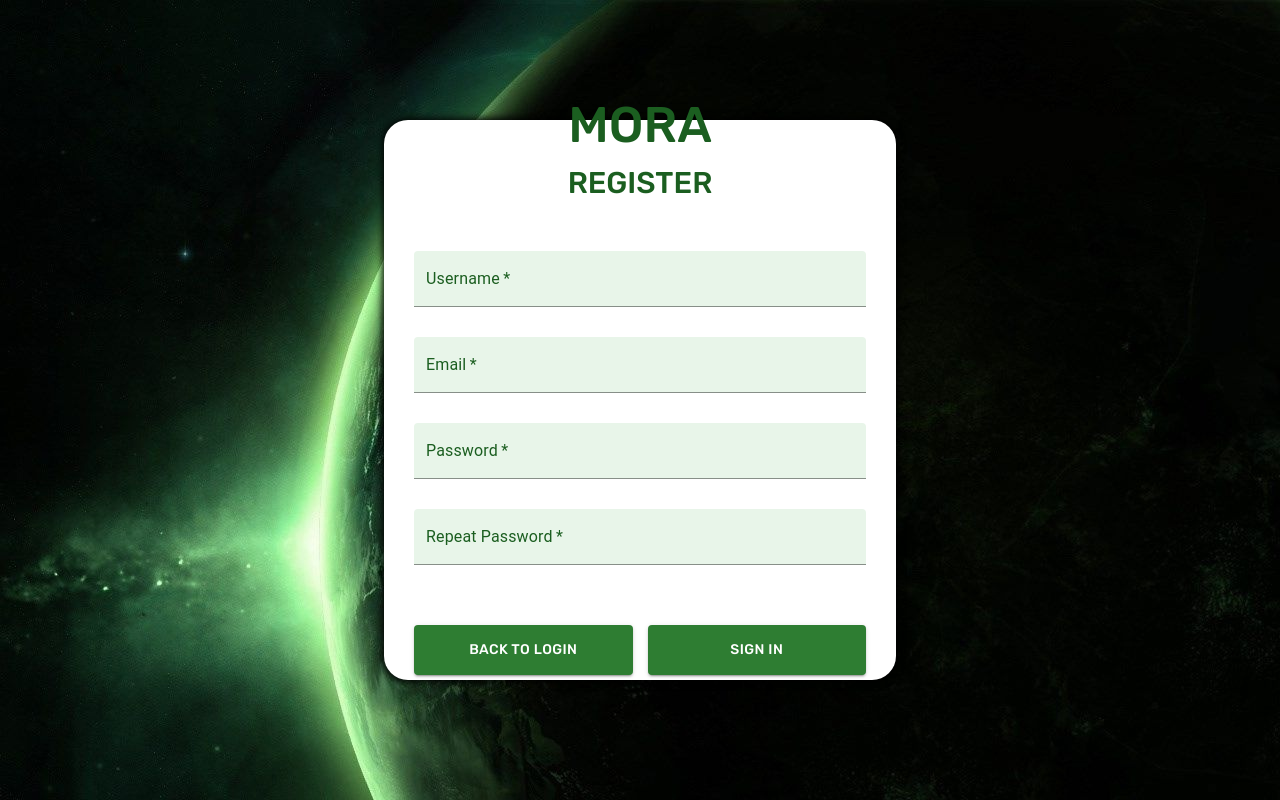
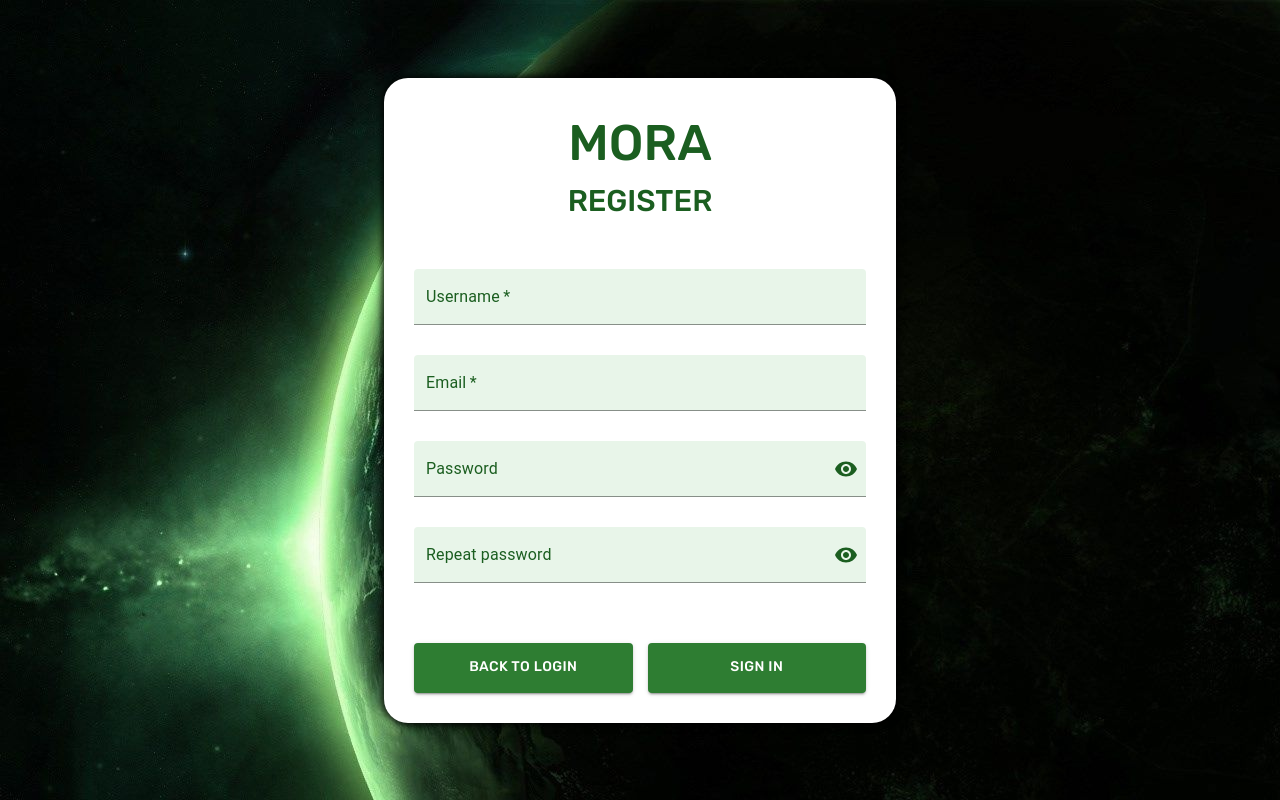
Before and after one commit to KoMMentatoR1/mora-front, a React app: page /#/register in a window 1280 px wide. Built offline with nearby package versions, Linux system fonts and the light colour scheme; a web font is replaced by a local one.

Commit message:
eyes form

```diff
--- a/package.json
+++ b/package.json
@@ -13,6 +13,7 @@
   "dependencies": {
     "@emotion/react": "^11.10.5",
     "@emotion/styled": "^11.10.5",
+    "@mui/icons-material": "^5.11.0",
     "@mui/material": "^5.11.4",
     "@reduxjs/toolkit": "^1.9.1",
     "@types/axios": "^0.14.0",
--- a/src/pages/LoginPage/LoginPage.tsx
+++ b/src/pages/LoginPage/LoginPage.tsx
@@ -1,6 +1,17 @@
+import { VisibilityOff, Visibility } from '@mui/icons-material'
+import {
+  InputLabel,
+  FilledInput,
+  InputAdornment,
+  IconButton,
+  FormHelperText,
+} from '@mui/material'
+import { useState } from 'react'
 import { SubmitHandler, useForm } from 'react-hook-form'
 import { useNavigate } from 'react-router-dom'
 import { useAction } from '../../hooks/useAction'
+import { PasswordInput } from '../RegisterPage/registerStyle'
+import { green, red } from '@mui/material/colors'
 import {
   Container,
   Logo,
@@ -23,9 +34,18 @@ const LoginPage = () => {
   const {
     register,
     handleSubmit,
-    watch,
     formState: { errors },
   } = useForm<Inputs>()
+
+  const [showPassword, setShowPassword] = useState(false)
+
+  const handleClickShowPassword = () => setShowPassword(show => !show)
+
+  const handleMouseDownPassword = (
+    event: React.MouseEvent<HTMLButtonElement>
+  ) => {
+    event.preventDefault()
+  }
 
   const { login } = useAction()
 
@@ -40,7 +60,7 @@ const LoginPage = () => {
         <FormContainer>
           <Input
             {...register('email', {
-              required: 'Email Address is required',
+              required: 'Email address is required',
               pattern: {
                 value:
                   /^[a-zA-Z0-9.!#$%&’*+/=?^_`{|}~-]+@[a-zA-Z0-9-]+(?:\.[a-zA-Z0-9-]+)*$/,
@@ -54,18 +74,42 @@ const LoginPage = () => {
             variant='filled'
             helperText={errors.email?.message}
           />
-          <Input
+
+          <PasswordInput variant='filled'>
+            <InputLabel
+              error={errors.password ? true : false}
+              htmlFor='password'
+            >
+              Password
+            </InputLabel>
+            <FilledInput
+              id='password'
+              type={showPassword ? 'text' : 'password'}
               {...register('password', {
                 required: 'Password is required',
                 minLength: { value: 6, message: 'Password very small' },
               })}
-            required
               error={errors.password ? true : false}
-            fullWidth
-            label='Password'
-            variant='filled'
-            helperText={errors.password?.message}
+              endAdornment={
+                <InputAdornment position='end'>
+                  <IconButton
+                    aria-label='toggle password visibility'
+                    onClick={handleClickShowPassword}
+                    onMouseDown={handleMouseDownPassword}
+                    edge='end'
+                    sx={{ color: errors.password ? red[900] : green[900] }}
+                  >
+                    {showPassword ? <VisibilityOff /> : <Visibility />}
+                  </IconButton>
+                </InputAdornment>
+              }
             />
+            {errors.password?.message && (
+              <FormHelperText sx={{ color: red[900] }}>
+                {errors.password?.message}
+              </FormHelperText>
+            )}
+          </PasswordInput>
           <ButtonContainer>
             <LoginButton
               onClick={() => navigator('/register')}
--- a/src/pages/LoginPage/loginStyle.ts
+++ b/src/pages/LoginPage/loginStyle.ts
@@ -1,6 +1,6 @@
 import styled from '@emotion/styled'
 import { green, red } from '@mui/material/colors'
-import { TextField, Button } from '@mui/material'
+import { TextField, Button, FormControl } from '@mui/material'
 import background from '../../assets/I3E36ec1DEM.jpg'
 
 export const Container = styled('div')`
@@ -15,7 +15,7 @@ export const Container = styled('div')`
 
 export const Dashboard = styled('div')`
   width: 40%;
-  height: 60vh;
+  height: auto;
   display: flex;
   flex-direction: column;
   align-items: center;
@@ -33,6 +33,7 @@ export const Logo = styled('div')`
   font-weight: 500;
   color: ${green[900]};
   margin-bottom: 15px;
+  margin-top: 45px;
 `
 
 export const PageName = styled('div')`
@@ -77,12 +78,38 @@ export const Input = styled(TextField)({
   },
 })
 
+export const PasswordInput = styled(FormControl)({
+  '& div.MuiFilledInput-root': {
+    backgroundColor: green[50],
+  },
+  '& div.MuiFilledInput-root.Mui-error': {
+    backgroundColor: red[50],
+  },
+  '& label.Mui-focused': {
+    color: green[900],
+  },
+
+  '& label.MuiInputLabel-root': {
+    color: green[900],
+  },
+  '& label.MuiInputLabel-root.Mui-error': {
+    color: red[900],
+  },
+  '& div.MuiFilledInput-root:after': {
+    borderBottom: green[900],
+  },
+  '& .MuiInput-underline:after': {
+    borderBottomColor: green[900],
+  },
+})
+
 export const ButtonContainer = styled('div')`
   display: flex;
   gap: 15px;
   width: 100%;
   height: 50px;
   margin-top: 50px;
+  margin-bottom: 50px;
 `
 
 export const LoginButton = styled(Button)`
--- a/src/pages/RegisterPage/RegisterPage.tsx
+++ b/src/pages/RegisterPage/RegisterPage.tsx
@@ -1,3 +1,13 @@
+import { VisibilityOff, Visibility } from '@mui/icons-material'
+import {
+  InputLabel,
+  FilledInput,
+  InputAdornment,
+  IconButton,
+  FormHelperText,
+} from '@mui/material'
+import { red, green } from '@mui/material/colors'
+import { useState } from 'react'
 import { SubmitHandler, useForm } from 'react-hook-form'
 import { useNavigate } from 'react-router-dom'
 import { useAction } from '../../hooks/useAction'
@@ -10,6 +20,7 @@ import {
   ButtonContainer,
   PageName,
   LoginButton,
+  PasswordInput,
 } from './registerStyle'
 
 type Inputs = {
@@ -28,6 +39,16 @@ const RegisterPage = () => {
     watch,
     formState: { errors },
   } = useForm<Inputs>()
+
+  const [showPassword, setShowPassword] = useState(false)
+
+  const handleClickShowPassword = () => setShowPassword(show => !show)
+
+  const handleMouseDownPassword = (
+    event: React.MouseEvent<HTMLButtonElement>
+  ) => {
+    event.preventDefault()
+  }
 
   const { registration } = useAction()
 
@@ -67,20 +88,51 @@ const RegisterPage = () => {
             variant='filled'
             helperText={errors.email?.message}
           />
-          <CustomInput
-            fullWidth
+          <PasswordInput variant='filled'>
+            <InputLabel
+              error={errors.password ? true : false}
+              htmlFor='password'
+            >
+              Password
+            </InputLabel>
+            <FilledInput
+              id='password'
+              type={showPassword ? 'text' : 'password'}
               {...register('password', {
                 required: 'Password is required',
                 minLength: { value: 6, message: 'Password very small' },
               })}
-            label='Password'
-            required
               error={errors.password ? true : false}
-            helperText={errors.password?.message}
-            variant='filled'
+              endAdornment={
+                <InputAdornment position='end'>
+                  <IconButton
+                    aria-label='toggle password visibility'
+                    onClick={handleClickShowPassword}
+                    onMouseDown={handleMouseDownPassword}
+                    edge='end'
+                    sx={{ color: errors.password ? red[900] : green[900] }}
+                  >
+                    {showPassword ? <VisibilityOff /> : <Visibility />}
+                  </IconButton>
+                </InputAdornment>
+              }
             />
-          <CustomInput
-            fullWidth
+            {errors.password?.message && (
+              <FormHelperText sx={{ color: red[900] }}>
+                {errors.password?.message}
+              </FormHelperText>
+            )}
+          </PasswordInput>
+          <PasswordInput variant='filled'>
+            <InputLabel
+              error={errors.repeatpassword ? true : false}
+              htmlFor='repeat password'
+            >
+              Repeat password
+            </InputLabel>
+            <FilledInput
+              id='repeat password'
+              type={showPassword ? 'text' : 'password'}
               {...register('repeatpassword', {
                 required: 'Repeat password is required',
                 minLength: { value: 6, message: 'Repeat password very small' },
@@ -90,12 +142,29 @@ const RegisterPage = () => {
                   }
                 },
               })}
-            required
-            label='Repeat Password'
               error={errors.repeatpassword ? true : false}
-            variant='filled'
-            helperText={errors.repeatpassword?.message}
+              endAdornment={
+                <InputAdornment position='end'>
+                  <IconButton
+                    aria-label='toggle password visibility'
+                    onClick={handleClickShowPassword}
+                    onMouseDown={handleMouseDownPassword}
+                    edge='end'
+                    sx={{
+                      color: errors.repeatpassword ? red[900] : green[900],
+                    }}
+                  >
+                    {showPassword ? <VisibilityOff /> : <Visibility />}
+                  </IconButton>
+                </InputAdornment>
+              }
             />
+            {errors.repeatpassword?.message && (
+              <FormHelperText sx={{ color: red[900] }}>
+                {errors.repeatpassword?.message}
+              </FormHelperText>
+            )}
+          </PasswordInput>
           <ButtonContainer>
             <LoginButton
               fullWidth
--- a/src/pages/RegisterPage/registerStyle.ts
+++ b/src/pages/RegisterPage/registerStyle.ts
@@ -1,6 +1,6 @@
 import styled from '@emotion/styled'
 import { green, red } from '@mui/material/colors'
-import { Button, TextField } from '@mui/material'
+import { Button, TextField, FormControl } from '@mui/material'
 import background from '../../assets/I3E36ec1DEM.jpg'
 
 export const Container = styled('div')`
@@ -15,7 +15,7 @@ export const Container = styled('div')`
 
 export const Dashboard = styled('div')`
   width: 40%;
-  height: 70vh;
+  height: auto;
   display: flex;
   flex-direction: column;
   align-items: center;
@@ -33,6 +33,7 @@ export const Logo = styled('div')`
   font-weight: 500;
   color: ${green[900]};
   margin-bottom: 10px;
+  margin-top: 35px;
 `
 
 export const PageName = styled('div')`
@@ -78,6 +79,31 @@ export const CustomInput = styled(TextField)({
   },
 })
 
+export const PasswordInput = styled(FormControl)({
+  '& div.MuiFilledInput-root': {
+    backgroundColor: green[50],
+  },
+  '& div.MuiFilledInput-root.Mui-error': {
+    backgroundColor: red[50],
+  },
+  '& label.Mui-focused': {
+    color: green[900],
+  },
+
+  '& label.MuiInputLabel-root': {
+    color: green[900],
+  },
+  '& label.MuiInputLabel-root.Mui-error': {
+    color: red[900],
+  },
+  '& div.MuiFilledInput-root:after': {
+    borderBottom: green[900],
+  },
+  '& .MuiInput-underline:after': {
+    borderBottomColor: green[900],
+  },
+})
+
 export const ButtonContainer = styled('div')`
   display: flex;
   gap: 15px;
```
Also changed, not shown: 1 other file (tests, documents, lock files or other folders). Lines whose indentation alone changed are shown as unchanged.
